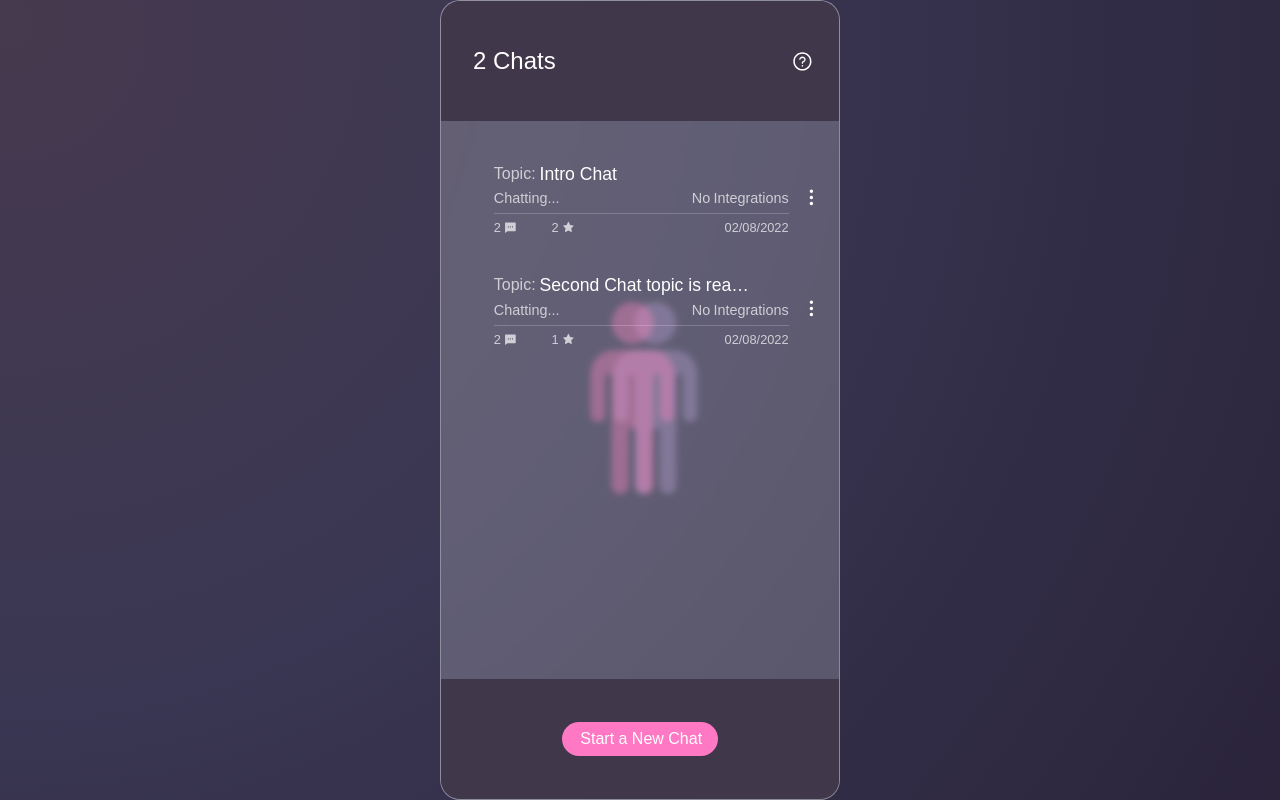
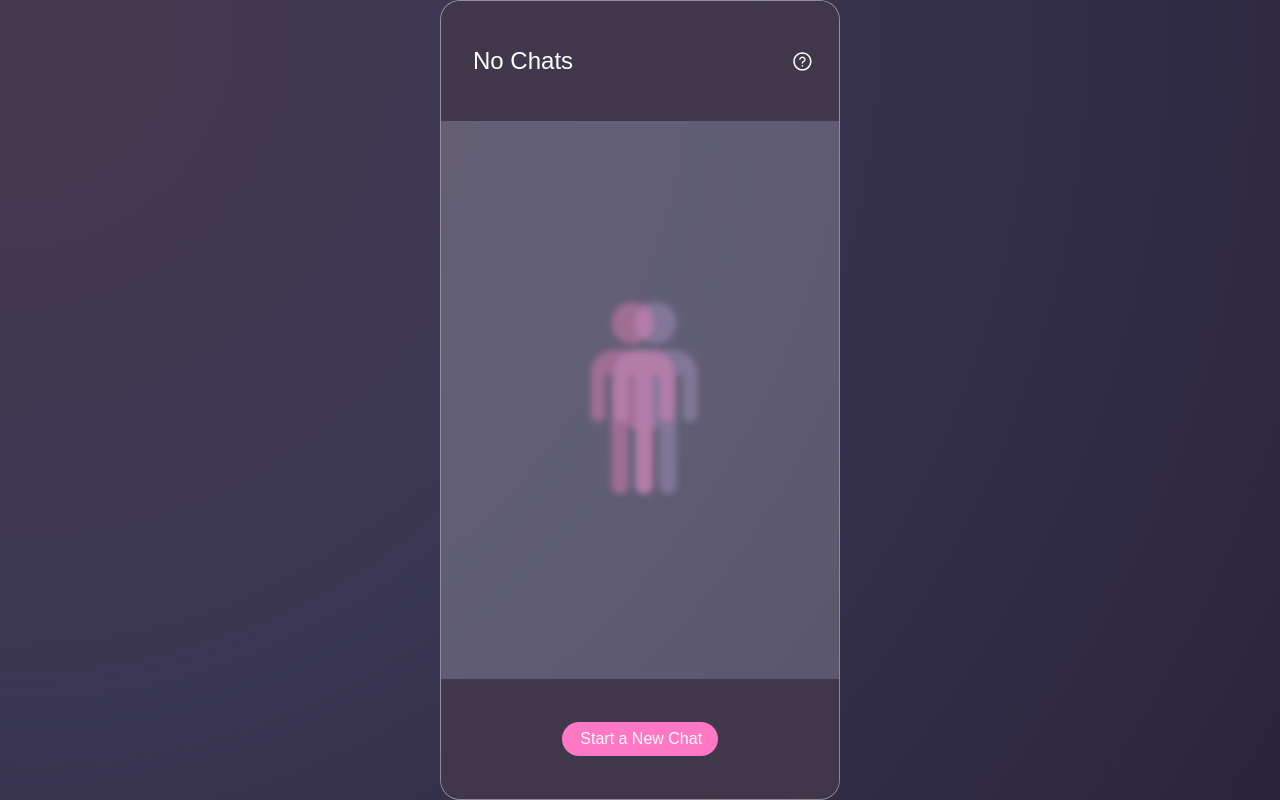
Before and after one commit to vladciuca/shadow-talk, a React (Create React App) app: page / in a window 1280 px wide. Built offline with nearby package versions, Linux system fonts and the light colour scheme; some icons are missing.

Commit message:
added local storage

```diff
--- a/src/Store.js
+++ b/src/Store.js
@@ -1,54 +1,18 @@
-import React, { useState } from "react";
-
-const initialState = [
-  {
-    id: "1",
-    date: "02/08/2022",
-    resolve: false,
-    status: "Chatting...",
-    topic: "Intro Chat",
-    messages: [
-      {
-        id: "1",
-        user: "Past",
-        message: "Hi there",
-        highlight: true,
-      },
-      {
-        id: "2",
-        user: "Present",
-        message: "Hello",
-        highlight: true,
-      },
-    ],
-  },
-  {
-    id: "2",
-    date: "02/08/2022",
-    resolve: false,
-    status: "Chatting...",
-    topic: "Second Chat topic is really really really long and must be cut",
-    messages: [
-      {
-        id: "1",
-        user: "Past",
-        message: "Hi there for the second time",
-        highlight: false,
-      },
-      {
-        id: "2",
-        user: "Present",
-        message: "Hello again!",
-        highlight: true,
-      },
-    ],
-  },
-];
+import React, { useState, useEffect } from "react";
 
 export const ChatListContext = React.createContext();
 
 const Store = ({ children }) => {
-  const [chatList, setChatList] = useState(initialState);
+  const getLocalData = () => {
+    const localData = localStorage.getItem("chatList");
+    return localData ? JSON.parse(localData) : [];
+  };
+
+  const [chatList, setChatList] = useState(getLocalData());
+
+  useEffect(() => {
+    localStorage.setItem("chatList", JSON.stringify(chatList));
+  }, [chatList]);
 
   // ChatList Actions
 
```
